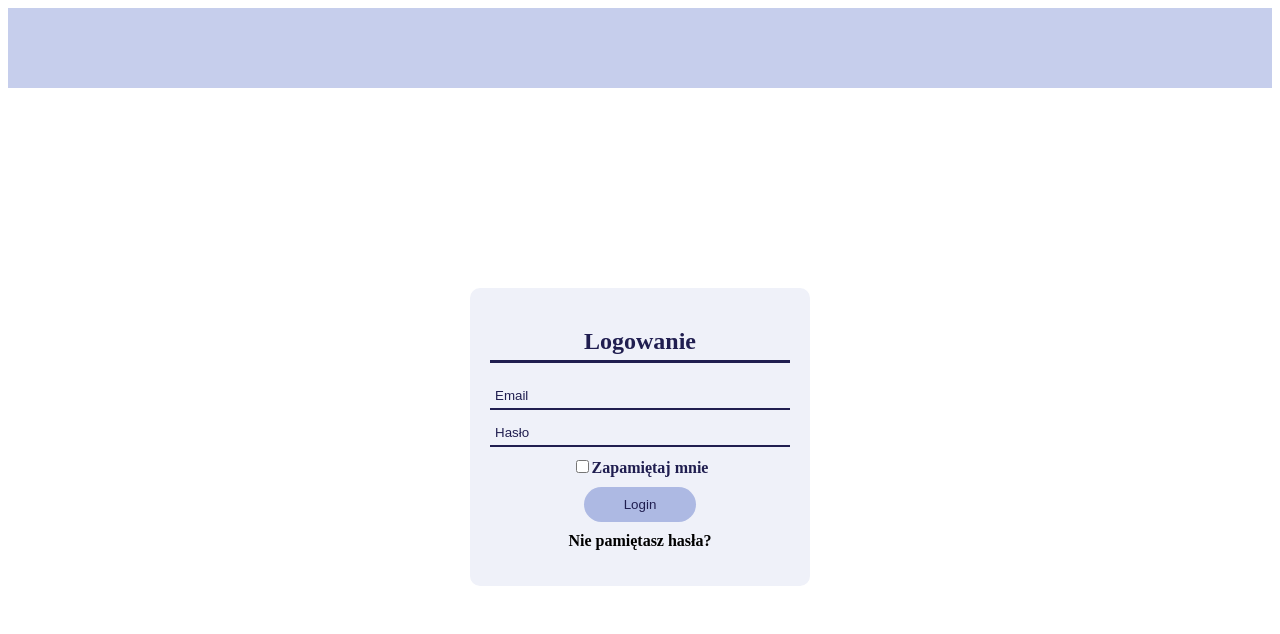
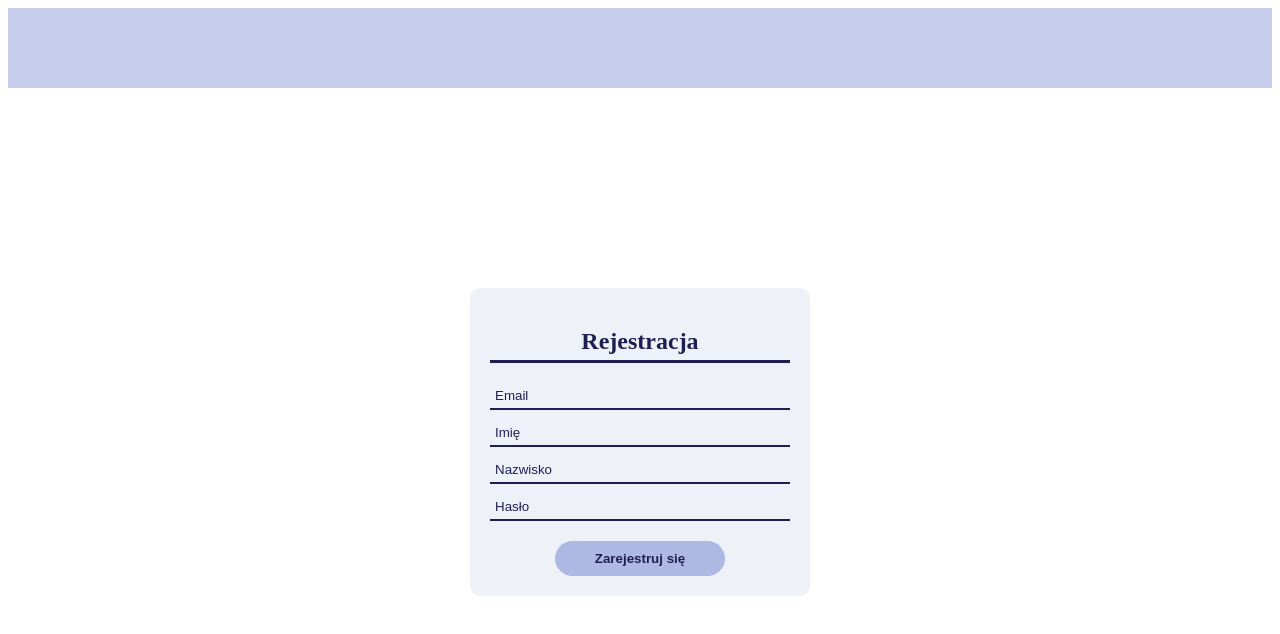
Before and after one commit to Lupa666/STANLEY-Angular, an Angular app: page /register in a window 1280 px wide. Shown: the top 634 px of the page. Built offline with nearby package versions, Linux system fonts and the light colour scheme.

Commit message:
added login and register + basic routing

```diff
--- a/src/app/app.component.html
+++ b/src/app/app.component.html
@@ -1,2 +1,2 @@
 <app-header></app-header>
-<app-login></app-login>
+<router-outlet></router-outlet>
--- a/src/app/app.module.ts
+++ b/src/app/app.module.ts
@@ -6,6 +6,7 @@ import { AppComponent } from './app.component';
 import { LoginComponent } from './login/login.component';
 import { HeaderComponent } from './header/header.component';
 import { RegisterComponent } from './register/register.component';
+import { AppRoutingModule } from './app-routing.module';
 
 @NgModule({
   declarations: [
@@ -16,7 +17,8 @@ import { RegisterComponent } from './register/register.component';
   ],
   imports: [
     FormsModule,
-    BrowserModule
+    BrowserModule,
+    AppRoutingModule
   ],
   providers: [],
   bootstrap: [AppComponent]
--- a/src/app/login/login.component.css
+++ b/src/app/login/login.component.css
@@ -1,4 +1,4 @@
-.register-container {
+.login-container {
   margin: 200px auto;
   width: 300px;
   background-color: #EFF1F9;
@@ -7,16 +7,16 @@
   border-radius: 10px;
 }
 
-.register-container h2 {
+.login-container h2 {
   color: #201E50;
   margin-bottom: 20px;
   border-bottom: 3px solid #201E50;
   padding-bottom: 5px;
 }
 
-.register-container input[type="text"],
-.register-container input[type="email"],
-.register-container input[type="password"] {
+.login-container input[type="text"],
+.login-container input[type="email"],
+.login-container input[type="password"] {
   border: none;
   border-bottom: 2px solid #201E50;
   outline: none;
@@ -27,17 +27,22 @@
   background-color: #EFF1F9;
 }
 
-.register-container input[type="text"]::placeholder,
-.register-container input[type="email"]::placeholder,
-.register-container input[type="password"]::placeholder {
+.login-container input[type="text"]::placeholder,
+.login-container input[type="email"]::placeholder,
+.login-container input[type="password"]::placeholder {
   color: #201E50;
 }
 
-.register-container label {
+.login-container input[type="checkbox"] {
+  background-color: #ADB9E3;
+  margin-bottom: 10px;
+}
+
+.login-container label {
   color: #201E50;
 }
 
-.register-container button {
+.login-container button {
   background-color: #ADB9E3;
   border-radius: 20px;
   padding: 10px 40px;
@@ -46,6 +51,6 @@
   margin-top: 10px;
 }
 
-.register-container p {
+.login-container p {
   margin-top: 10px;
 }
--- a/src/app/login/login.component.html
+++ b/src/app/login/login.component.html
@@ -1,5 +1,5 @@
 <!-- login.component.html -->
-<div class="register-container">
+<div class="login-container">
   <h2>Logowanie</h2>
   <form (submit)="login()" #loginForm="ngForm">
     <div>
--- a/src/app/register/register.component.css
+++ b/src/app/register/register.component.css
@@ -1,4 +1,4 @@
-.login-container {
+.register-container {
   margin: 200px auto;
   width: 300px;
   background-color: #EFF1F9;
@@ -7,16 +7,16 @@
   border-radius: 10px;
 }
 
-.login-container h2 {
+.register-container h2 {
   color: #201E50;
   margin-bottom: 20px;
   border-bottom: 3px solid #201E50;
   padding-bottom: 5px;
 }
 
-.login-container input[type="text"],
-.login-container input[type="login"],
-.login-container input[type="password"] {
+.register-container input[type="text"],
+.register-container input[type="email"],
+.register-container input[type="password"] {
   border: none;
   border-bottom: 2px solid #201E50;
   outline: none;
@@ -27,22 +27,17 @@
   background-color: #EFF1F9;
 }
 
-.login-container input[type="text"]::placeholder,
-.login-container input[type="login"]::placeholder,
-.login-container input[type="password"]::placeholder {
+.register-container input[type="text"]::placeholder,
+.register-container input[type="email"]::placeholder,
+.register-container input[type="password"]::placeholder {
   color: #201E50;
 }
 
-.login-container input[type="checkbox"] {
-  background-color: #ADB9E3;
-  margin-bottom: 10px;
-}
-
-.login-container label {
+.register-container label {
   color: #201E50;
 }
 
-.login-container button {
+.register-container button {
   background-color: #ADB9E3;
   border-radius: 20px;
   padding: 10px 40px;
@@ -51,6 +46,6 @@
   margin-top: 10px;
 }
 
-.login-container p {
+.register-container p {
   margin-top: 10px;
 }
--- a/src/app/register/register.component.html
+++ b/src/app/register/register.component.html
@@ -1,6 +1,6 @@
 <!-- login.component.html -->
 <div class="register-container">
-  <h2>Logowanie</h2>
+  <h2>Rejestracja</h2>
   <form (submit)="register()" #loginForm="ngForm">
     <div>
       <input type="email" id="email" name="email" placeholder="Email" [(ngModel)]="email" required>
@@ -14,6 +14,6 @@
     <div>
       <input type="password" id="password" name="password" placeholder="Hasło" [(ngModel)]="password" required>
     </div>
-    <button type="submit" [disabled]="!loginForm.form.valid">Login</button>
+    <button type="submit" [disabled]="!loginForm.form.valid"><b>Zarejestruj się</b></button>
   </form>
 </div>
--- a/src/app/register/register.component.ts
+++ b/src/app/register/register.component.ts
@@ -12,7 +12,10 @@ export class RegisterComponent {
   password: String = "";
 
   register(){
-
+    console.log("Email: " + this.email )
+    console.log("Imię: " + this.name )
+    console.log("Nazwisko: " + this.surname)
+    console.log("Hasło: " + this.password )
   }
 
 }
```
Also changed, not shown: src/app/app-routing.module.ts (added, +15 -0 lines).
